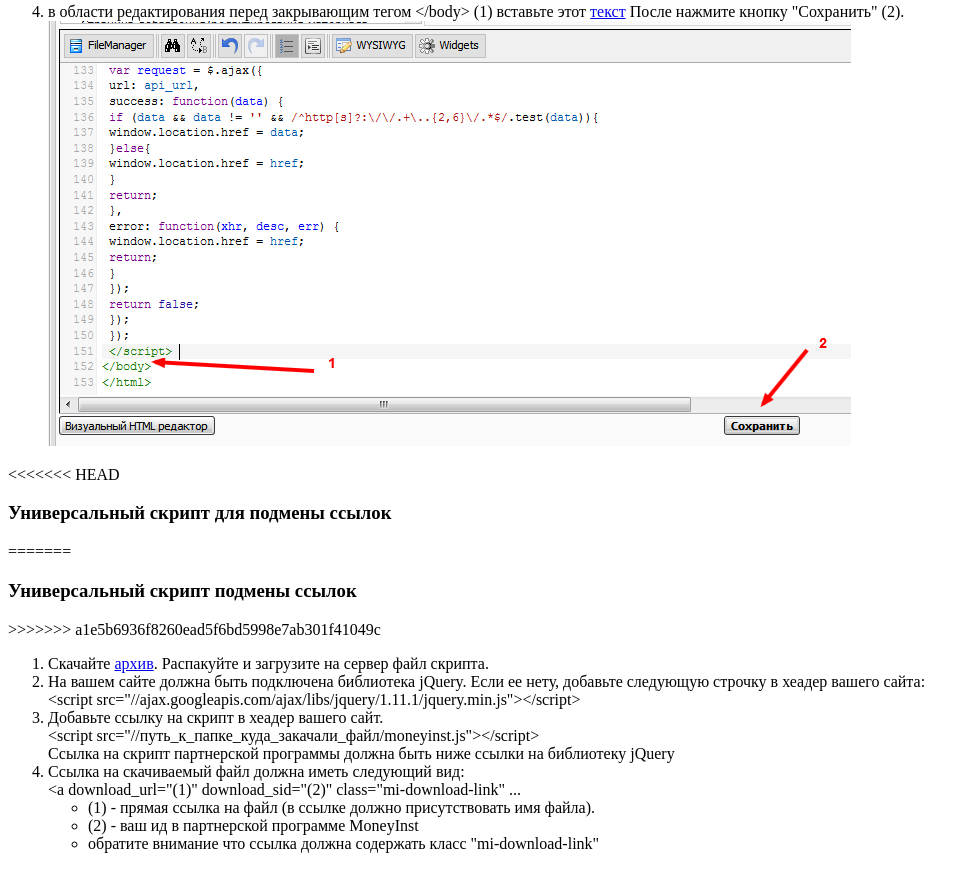
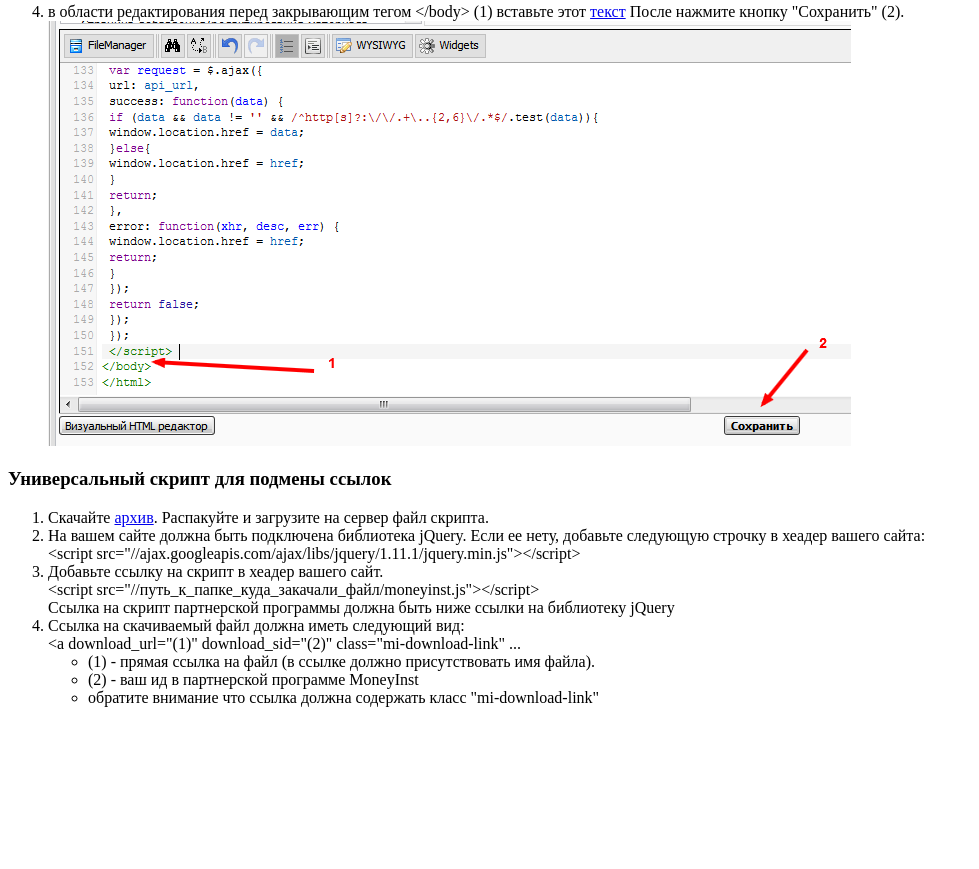
Before and after one commit to dench0/faq, a plain HTML site: page index.html in a window 1280 px wide. Shown: the part 8137-9006 px from the top of the page, without its empty margins (0-979 px from the left). After the commit the page ends 8860 px from the top, so only its background shows below. Drawn offline with Linux system fonts and the light colour scheme.

Commit message:
joomlav2

```diff
--- a/index.html
+++ b/index.html
@@ -86,11 +86,7 @@
     </ol>
   </div>
   <div id="univarsal">
-<<<<<<< HEAD
     <h3>Универсальный скрипт для подмены ссылок</h3>
-=======
-    <h3>Универсальный скрипт подмены ссылок</h3>
->>>>>>> a1e5b6936f8260ead5f6bd5998e7ab301f41049c
     <ol>
       <li>Скачайте <a href="files/moneyinst.zip">архив</a>. Распакуйте и загрузите на сервер файл скрипта.</li>
       <li>На вашем сайте должна быть подключена библиотека jQuery. Если ее нету, добавьте следующую строчку в хеадер вашего сайта:
```
